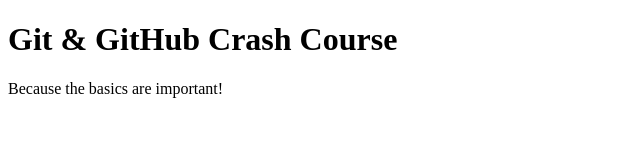
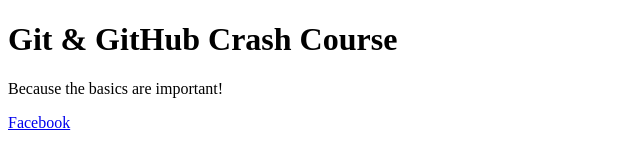
Before and after one commit to v-2rgo/Practical_git, a plain HTML site: page 01 Starting Project/index.html in a window 1280 px wide. Shown: the full height of the page, 0-640 px from the left. Drawn offline with Linux system fonts and the light colour scheme.

Commit message:
adding facebook link

```diff
--- a/01 Starting Project/index.html
+++ b/01 Starting Project/index.html
@@ -9,5 +9,6 @@
   <body>
     <h1>Git & GitHub Crash Course</h1>
     <p>Because the basics are important!</p>
+    <a href="facebook.html">Facebook</a>
   </body>
 </html>
```
